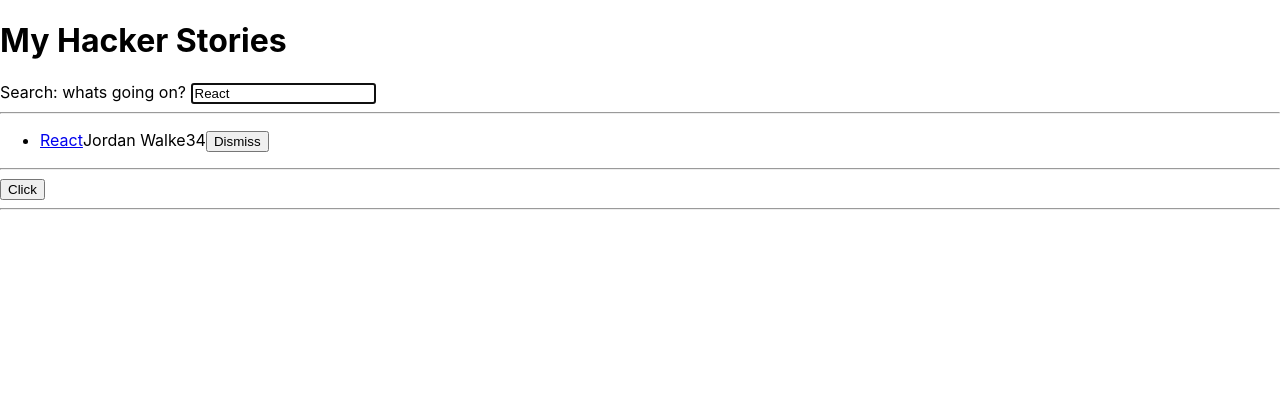
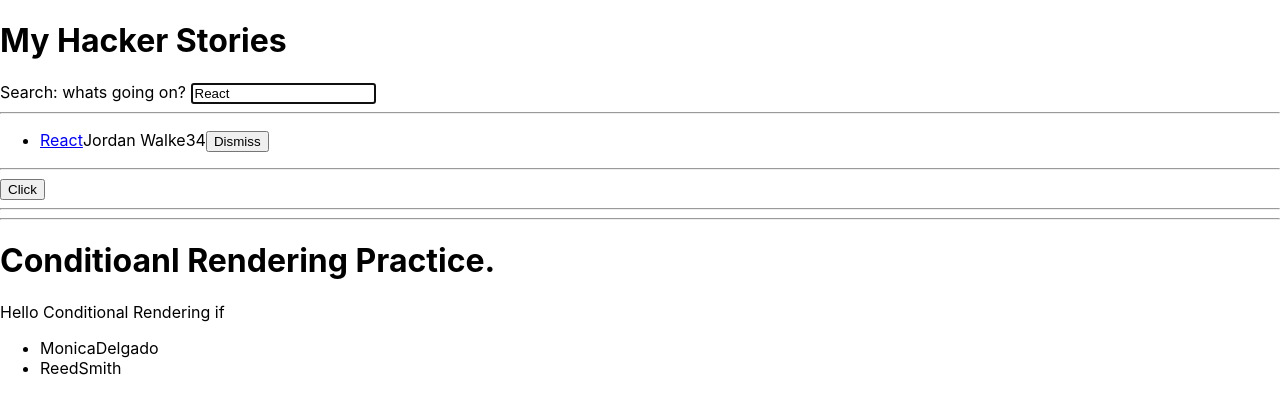
Before and after one commit to mnca16/road-to-react-book, a React (Create React App) app: page / in a window 1280 px wide. Shown: the top 414 px of the page. Built offline with nearby package versions, Linux system fonts and the light colour scheme.

Commit message:
added async and await functions, and practice conditioanl rendereing if

```diff
--- a/src/App.js
+++ b/src/App.js
@@ -1,4 +1,5 @@
 import * as React from "react";
+import ConditionalIf from "./Lessons/Lesson1-7/ConditionalR/ConditionalIf";
 import PromisesPractice from "./Lessons/Lesson1-7/PromisesPractice";
 import ReusableCompBotton from "./Lessons/Lesson1-6/ReusableCompBotton";
 import DropDownApp from "./Lessons/Lesson1-6/DropDownApp";
@@ -53,6 +54,7 @@ const App = () => {
 
   //This state manipulates the the list of stories in order to remove the titles
   //We use a promise (getAsyncStories) in order to simulate fetching the stories
+  //That's is why we initiate the state with an empty array
   const [stories, setStories] = React.useState([]);
   console.log(`stories state: ${stories}`);
 
@@ -64,6 +66,9 @@ const App = () => {
   //a remote API
   const [isError, setIsError] = React.useState(false);
 
+  //This use effect we called our getAsyncStories() function, which is
+  //a promise that contains our list of stories.
+  //We resolve our promise with the .then() method
   React.useEffect(() => {
     setIsLoading(true);
 
@@ -137,6 +142,10 @@ const App = () => {
       <hr />
 
       {/*<FakeAPIJS></FakeAPIJS>*/}
+
+      <hr />
+      <h1>Conditioanl Rendering Practice.</h1>
+      <ConditionalIf />
     </div>
   );
 };
--- /dev/null
+++ b/src/Lessons/Lesson1-7/ConditionalR/ConditionalIf.js
@@ -0,0 +1,48 @@
+import React from "react";
+//In this example the conditional rendering is base on props but
+//it can be done by state, hook.
+let users = [
+  {
+    id: "1",
+    firstName: "Monica",
+    lastName: "Delgado",
+  },
+  {
+    id: "2",
+    firstName: "Reed",
+    lastName: "Smith",
+  },
+];
+
+const ConditionalIf = () => {
+  return (
+    <div>
+      <p>Hello Conditional Rendering if</p>
+      <List list={users} />
+    </div>
+  );
+};
+
+const List = ({ list }) => {
+  if (!list) {
+    return null;
+  }
+  return (
+    <ul>
+      {list.map((item) => (
+        <Item key={item.id} item={item} />
+      ))}
+    </ul>
+  );
+};
+
+const Item = ({ item }) => {
+  return (
+    <li>
+      {item.firstName}
+      {item.lastName}
+    </li>
+  );
+};
+
+export default ConditionalIf;
--- a/src/Lessons/Lesson1-7/PromisesPractice.js
+++ b/src/Lessons/Lesson1-7/PromisesPractice.js
@@ -13,6 +13,13 @@ import React from "react";
 //Geolocation.getCurrentPosition() the first two parameteres are callbacks
 //and the third one is an object.
 //Syntax getCurrentPosition(success, error, options)
+
+//Async/await, is only used in functions, and changes it internally and
+//Immidiatly returns a promise.
+//On expresions you add async after the name of the function
+//On declarations you add async before the function word
+//After asych you use await infront of the promise call inside of the fucntion
+//Error handling, tru catch
 
 const PromisesPractice = () => {
   //This function gets the user position, creates a new promise with two
@@ -44,25 +51,33 @@ const PromisesPractice = () => {
 
   //Final function, this function combine the two previous functions,
   //mocking asycn data, using the .then method
-  const trackUserHandler = () => {
-    let positionData;
-    getPosition()
-      .then((posData) => {
-        positionData = posData;
-        return setTimer(2000);
-      })
-      .catch((err) => {
-        console.log(err);
-        return "on we go...";
-      })
-      .then((data) => {
-        console.log(data, positionData);
-      });
+  const trackUserHandler = async () => {
+    let posData;
+    let timerData;
+    try {
+      posData = await getPosition();
+      timerData = await setTimer(2000);
+    } catch (error) {
+      console.log(`this is the error: ${error}`);
+      console.log(error);
+    }
+    console.log(timerData, posData);
+    // .then((posData) => {
+    //   positionData = posData;
+    //   return setTimer(2000);
+    // })
+    // .catch((err) => {
+    //   console.log(err);
+    //   return "on we go...";
+    // })
+    // .then((data) => {
+    //   console.log(data, positionData);
+    // });
 
-    setTimer(1000).then(() => {
-      console.log("Timer done!");
-    });
-    console.log("Getting position...");
+    // setTimer(1000).then(() => {
+    //   console.log("Timer done!");
+    // });
+    // console.log("Getting position...");
   };
 
   return <button onClick={trackUserHandler}> Click </button>;
```
